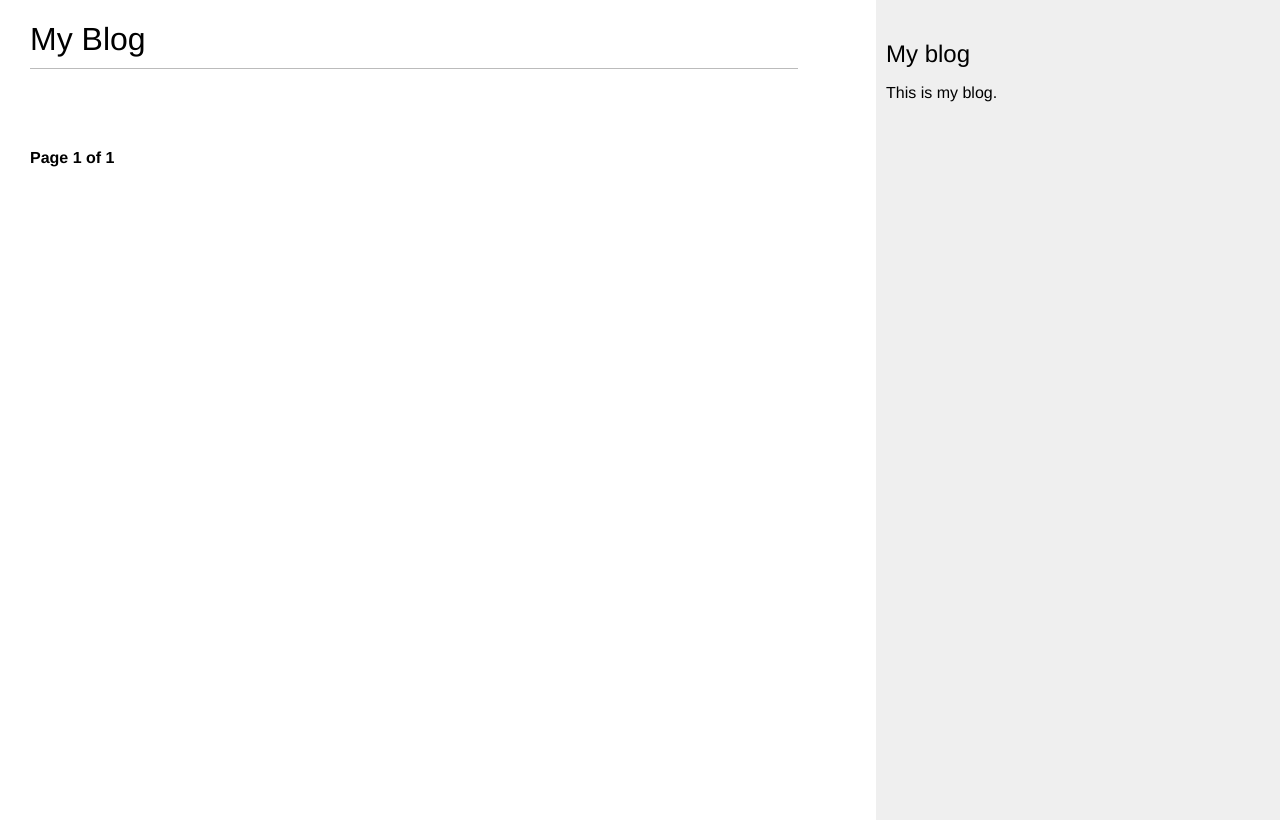
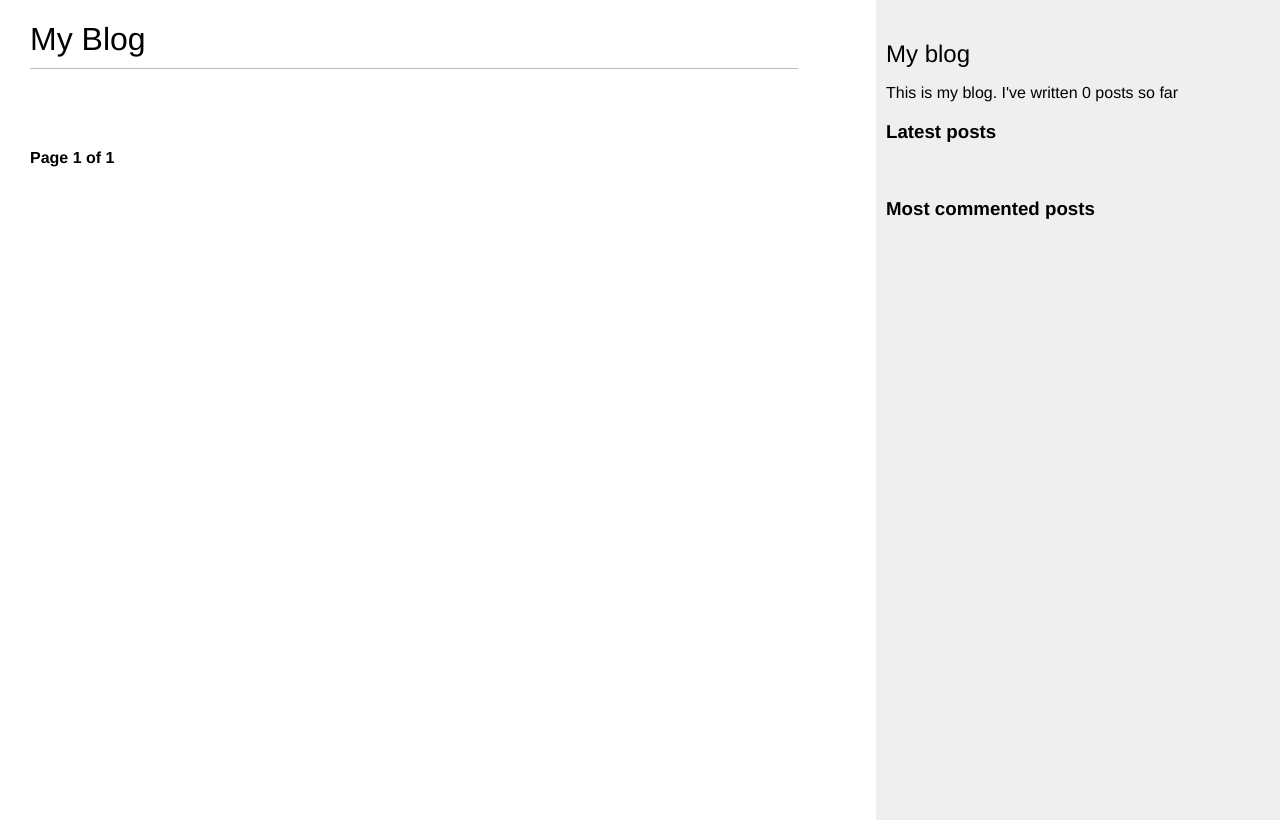
Before and after one commit to M-110/django-3-by-example, a Django app: page /blog/ in a window 1280 px wide. Run offline with Django 4.2, Linux system fonts and the light colour scheme; data that the repository does not hold is empty.

Commit message:
feat: add custom template tags

```diff
--- /dev/null
+++ b/mysite/blog/templatetags/blog_tags.py
@@ -0,0 +1,23 @@
+from django import template
+from django.db.models import Count
+
+from ..models import Post
+
+register = template.Library()
+
+
+@register.simple_tag
+def total_posts():
+    return Post.published.count()
+
+
+@register.inclusion_tag('blog/post/latest_posts.html')
+def show_latest_posts(count=5):
+    latest_posts = Post.published.order_by('-publish')[:count]
+    return dict(latest_posts=latest_posts)
+
+
+@register.simple_tag
+def get_most_commented_posts(count=5):
+    return Post.published.annotate(
+        total_comments=Count('comments')).order_by('-total_comments')[:count]
--- a/mysite/templates/blog/base.html
+++ b/mysite/templates/blog/base.html
@@ -1,6 +1,7 @@
+{% load blog_tags %}
 {% load static %}
 <!DOCTYPE html>
-<html>
+<html lang="en">
 <head>
     <title>{% block title %}{% endblock %}</title>
     <link href="{% static "css/blog.css" %}" rel="stylesheet">
@@ -12,7 +13,18 @@
     </div>
     <div id="sidebar">
         <h2>My blog</h2>
-    <p>This is my blog.</p>
+        <p>This is my blog. I've written {% total_posts %} posts so far</p>
+        <h3>Latest posts</h3>
+        {% show_latest_posts 3 %}
+        <h3>Most commented posts</h3>
+        {% get_most_commented_posts as most_commented_posts %}
+        <ul>
+            {% for post in most_commented_posts %}
+                <li>
+                <a href="{{ post.get_absolute_url }}">{{ post.title }}</a>
+                </li>
+            {% endfor %}
+        </ul>
     </div>
 </body>
 </html>
--- /dev/null
+++ b/mysite/templates/blog/post/latest_posts.html
@@ -0,0 +1,7 @@
+<ul>
+    {%  for post in latest_posts %}
+        <li>
+            <a href="{{ post.get_absolute_url }}">{{ post.title }}</a>
+        </li>
+    {% endfor %}
+</ul>
```
Also changed, not shown: mysite/blog/templatetags/__init__.py (added). Lines whose indentation alone changed are shown as unchanged.
